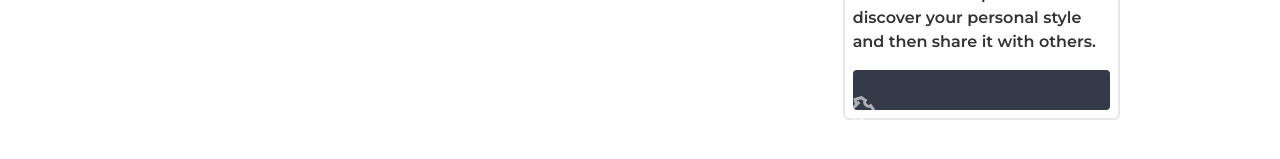
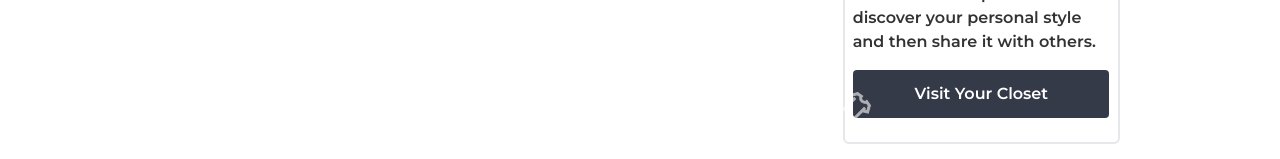
Before and after one commit to IbrahimYahyaoui/Closetly, a React (Vite) app in the folder frontend/: page /home in a window 1280 px wide. Shown: the part 156-315 px from the top of the page. Built offline with nearby package versions, Linux system fonts and the light colour scheme; what prettier-plugin-tailwindcss would draw is missing.

Commit message:
--
fix for button logic

```diff
--- a/frontend/src/Pages/HomePage/HomePageSections/mainSection/MainSection.jsx
+++ b/frontend/src/Pages/HomePage/HomePageSections/mainSection/MainSection.jsx
@@ -18,16 +18,16 @@ const MainSection = () => {
         <p className="p-2 font-semibold">
           Start discover your personal style and then share it with others.
         </p>
-        <motion.button
-          className=" my-4 h-12 w-11/12 rounded bg-btnColor font-semibold capitalize text-white  "
-          whileTap={{ scale: 0.9 }}
+        <Link
+          to="/closet"
+          className="relative my-4 flex h-12 w-11/12 items-center justify-center rounded bg-btnColor font-semibold capitalize text-white  "
         >
           <img
             src={Tshirt}
-            className="absolute w-8 -translate-x-2 translate-y-2  rotate-45 text-white opacity-60"
+            className="absolute -bottom-1  -left-3 w-8  rotate-45 text-white opacity-60"
           />
-          <Link to="/closet">visit your closet</Link>
-        </motion.button>
+          visit your closet
+        </Link>
       </div>
       {
         // this section will appear only on desktop
@@ -45,7 +45,7 @@ const MainSection = () => {
             whileDrag={{ scale: 1.2 }}
           >
             <Link to={`/closet`} className="">
-              <p className="p-4 text-center  text-sm font-semibold text-white">
+              <p className="p-20 text-center  text-sm font-semibold text-white">
                 visit your closet
               </p>
             </Link>
--- a/frontend/src/Pages/HomePage/HomePageSections/rightSection/RightSection.jsx
+++ b/frontend/src/Pages/HomePage/HomePageSections/rightSection/RightSection.jsx
@@ -13,25 +13,16 @@ const RightSection = () => {
           clothes. Explore and discover your personal style and then share it
           with others.
         </p>
-        <motion.button
-          className=" mt-4 h-10 w-full rounded bg-btnColor font-semibold capitalize text-white  "
-          whileTap={{ scale: 0.9 }}
+        <Link
+          to="/closet"
+          className="relative my-4 flex h-12 w-64 items-center justify-center rounded bg-btnColor font-semibold capitalize text-white  "
         >
           <img
             src={Tshirt}
-            className="absolute w-8 -translate-x-2 translate-y-1  rotate-45 text-white opacity-60"
+            className="absolute -bottom-1  -left-3 w-8  rotate-45 text-white opacity-60"
           />
-          {user && (
-            <Link
-              onClick={() => {
-                console.log("clicked");
-              }}
-              to={`/closet`}
-            >
-              visit your closet
-            </Link>
-          )}
-        </motion.button>
+          visit your closet
+        </Link>
       </div>
       {/* Friends List */}
       <div className="mt-10 h-80 w-full rounded-md border-2 ">
```
